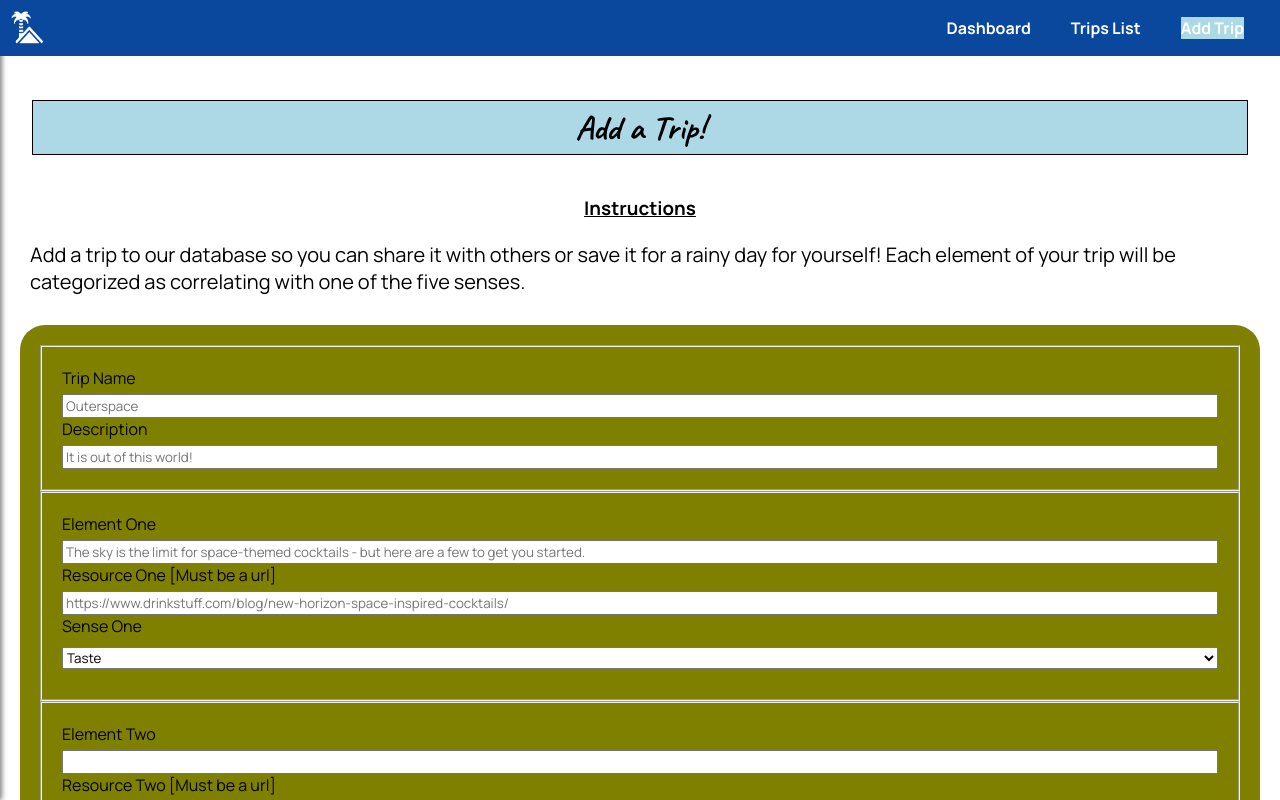
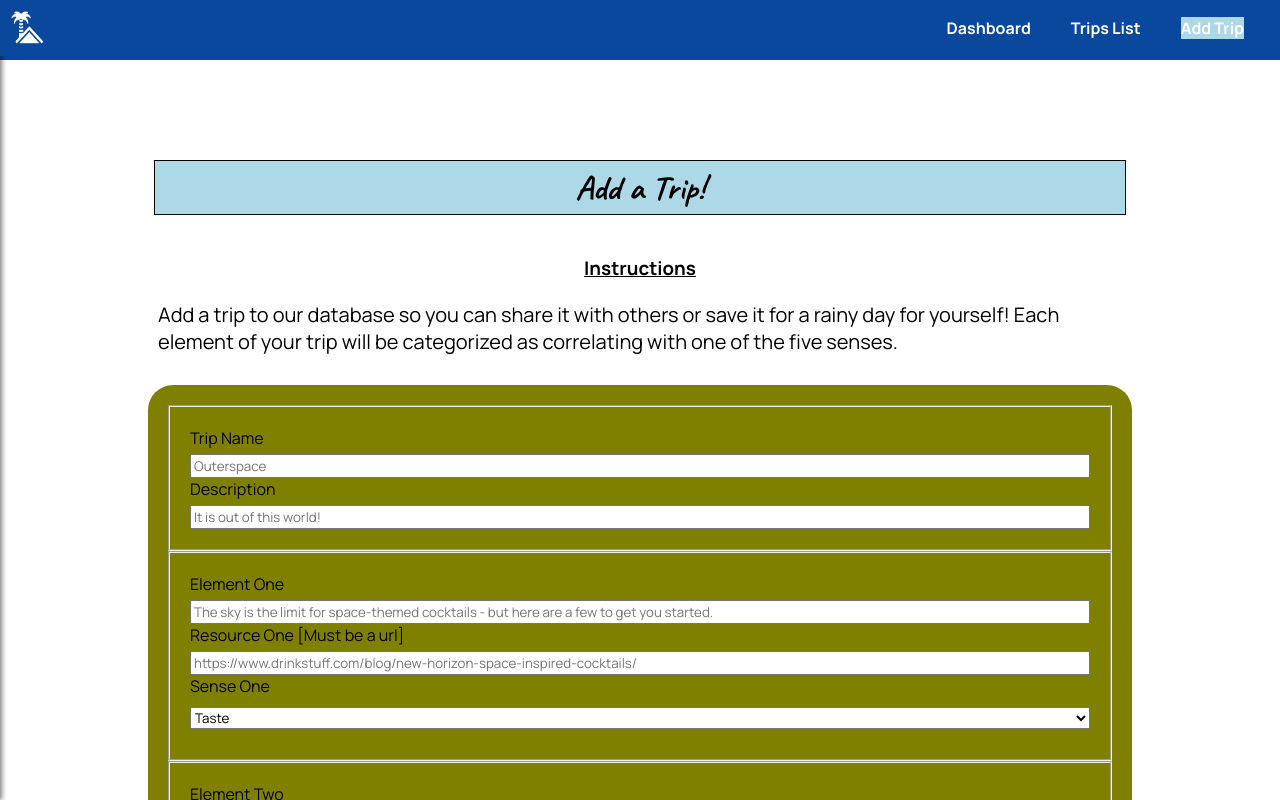
Before and after one commit to melleehall/home-holiday, a React (Create React App) app: page /add-trip in a window 1280 px wide. Shown: the top 800 px of the page. Built offline with nearby package versions, Linux system fonts and the light colour scheme; no server answers.

Commit message:
Additional nav styling

```diff
--- a/src/App.css
+++ b/src/App.css
@@ -9,3 +9,11 @@
     margin-top: 100px;
     margin-bottom: 100px;
 }
+
+@media (min-width: 768px) {
+    .main-container {
+        width: 80%;
+        margin-left: auto;
+        margin-right: auto;
+    }
+}
--- a/src/App.js
+++ b/src/App.js
@@ -4,6 +4,10 @@ import TripsContext from './TripsContext'
 import config from './config'
 
 import Hero from './Hero/Hero'
+import NavBackground from './NavBackground/NavBackground'
+import SideDrawer from './SideDrawer/SideDrawer'
+import Backdrop from './Backdrop/Backdrop'
+import NavTwo from './NavTwo/NavTwo'
 import LandingMain from  './LandingMain/LandingMain'
 import DashboardMain from './DashboardMain/DashboardMain'
 import AddTripMain from './AddTripMain/AddTripMain'
@@ -12,9 +16,7 @@ import Footer from './Footer/Footer'
 import './App.css'
 
 
-import SideDrawer from './SideDrawer/SideDrawer'
-import Backdrop from './Backdrop/Backdrop'
-import NavTwo from './NavTwo/NavTwo'
+
 
 export default class App extends Component {
   state = {
@@ -152,6 +154,18 @@ export default class App extends Component {
                   exact path='/'
                   component={Hero}
               />
+              <Route
+                path='/dashboard'
+                component={NavBackground}
+              />
+              <Route
+                path='/add-trip'
+                component={NavBackground}
+              />
+              <Route
+                path='/trips'
+                component={NavBackground}
+              />
             </header>
           </div>
           <div className='main-container'>
--- a/src/Nav/Nav.css
+++ b/src/Nav/Nav.css
@@ -30,6 +30,8 @@ a {
     text-decoration: none;
 }
 
-.active {
-    background-color: lightblue;
+@media (min-width: 768px) {
+    .active {
+        background-color: lightblue;
+    }
 }
--- a/src/Nav/Nav.js
+++ b/src/Nav/Nav.js
@@ -11,9 +11,6 @@ export default class Nav extends Component {
                 <NavLink to='/'>
                     <img src={logo} alt='home holiday logo' className='logo-transparent-bckgrnd'/>
                 </NavLink>
-                <NavLink to='/dashboard' className='nav-btn'> Dashboard </NavLink>
-                <NavLink to='/trips' className='nav-btn'> Trips List</NavLink>
-                <NavLink to='/add-trip' className='nav-btn'> Add Trip </NavLink>
             </div>
         )
     }
--- a/src/SideDrawer/SideDrawer.css
+++ b/src/SideDrawer/SideDrawer.css
@@ -35,19 +35,19 @@
     padding: 20px 10px;
     width: 80%;
     text-align: center;
-    background-color: lightblue;
 }
 
 .side-drawer a {
-    color: black;
+    color: lightblue;
+    font-family: 'Caveat', cursive;
     font-weight: 700;
     text-decoration: none;
-    font-size: 22px;
+    font-size: 38px;
 }
 
 .side-drawer a:hover,
 .side-drawer a:active {
-    color: blue;
+    color: white;
 }
 
 @media (mid-width: 769px) {
```
